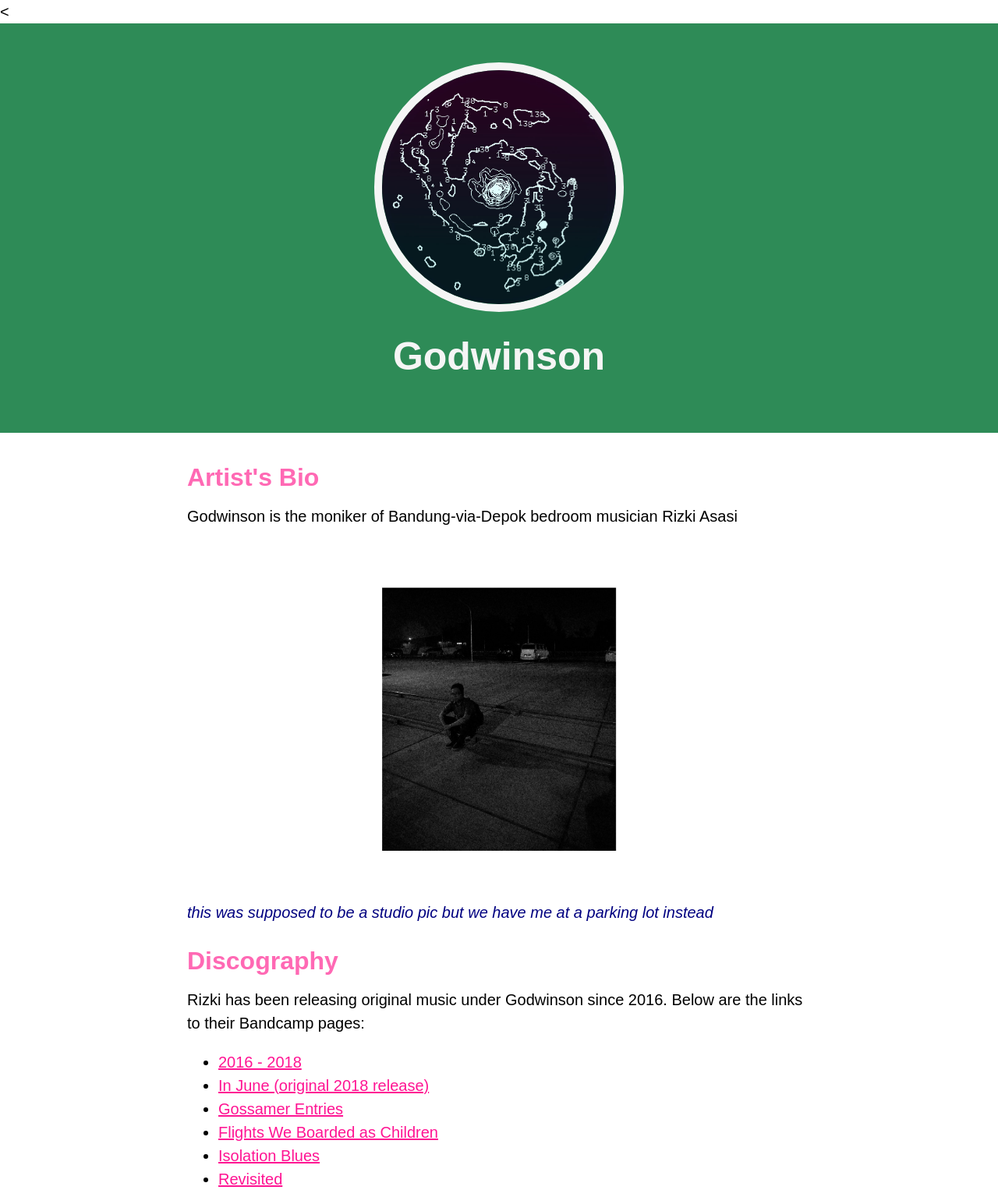
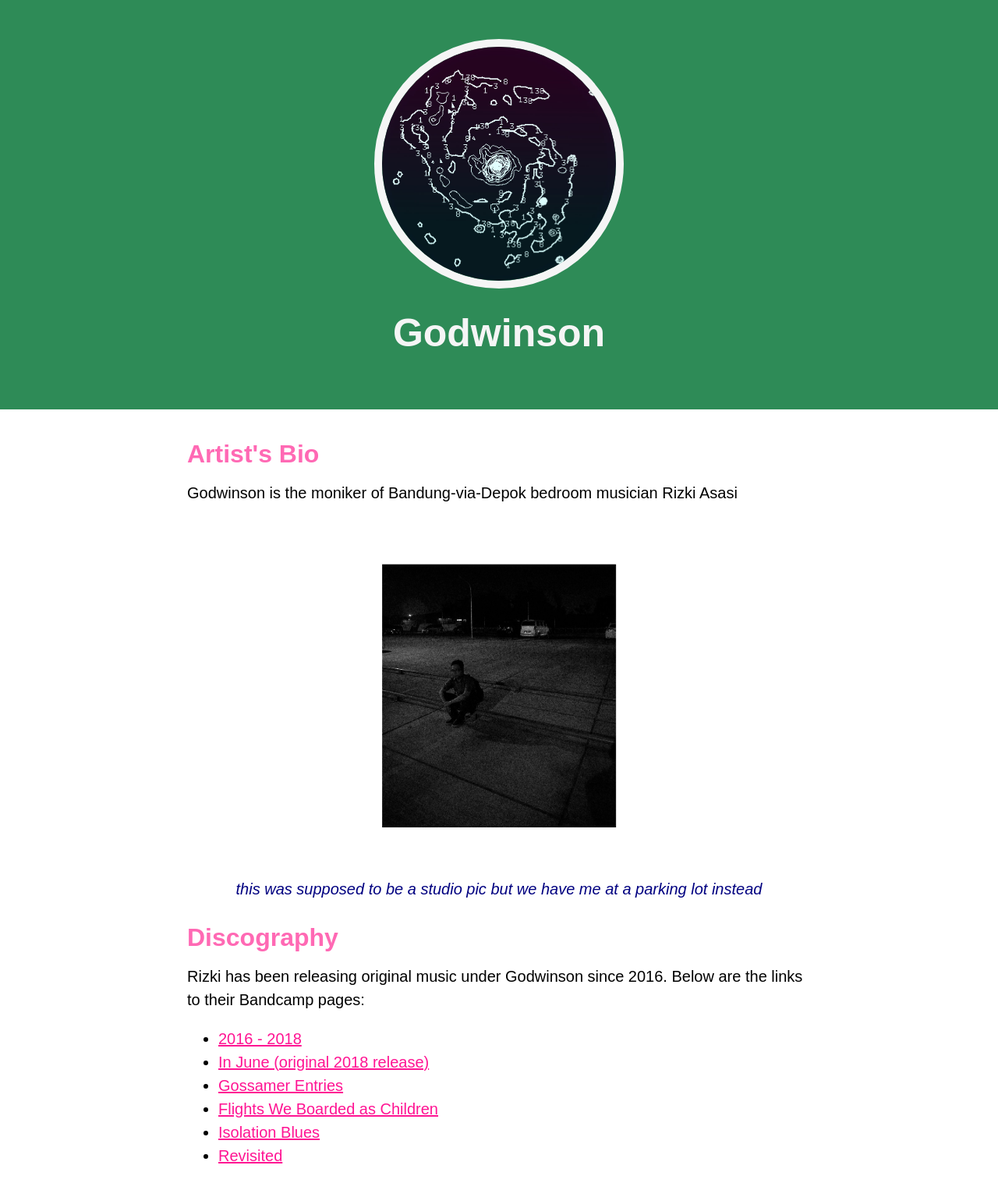
Before and after one commit to asasirizki/html-test-1, a plain HTML site: page index.html in a window 1280 px wide. Shown: the top 1526 px of the page at 78% size. Drawn offline with Linux system fonts and the light colour scheme; a web font is replaced by a local one.

Commit message:
fixed file destinations for header img and stylesheet

```diff
--- a/CSS/godwin.css
+++ b/CSS/godwin.css
@@ -48,11 +48,11 @@ h2{
 	color: hotpink;
 	margin: 32px 0 10px;
 }
-
+/* text color for links */
 a{
 	color: deeppink;
 }
-
+/*for links, change color when cursor hovers over them */
 a:hover{
 	color: white;
 	background-color: hotpink;
@@ -70,6 +70,7 @@ footer p{
 }
 
 p.caption{
+	text-align: center;
 	color: navy;
 	font-style: italic;
 	margin-top: 0;
--- a/index.html
+++ b/index.html
@@ -3,10 +3,10 @@
 <head>
 	<title>Godwinson</title>
 	<!-- Add icon (favicon) for browser -->
-	<<link rel="preconnect" href="https://fonts.googleapis.com">
+	<link rel="preconnect" href="https://fonts.googleapis.com">
 	<link rel="preconnect" href="https://fonts.gstatic.com" crossorigin>
 	<link href="https://fonts.googleapis.com/css2?family=Anek+Tamil:wght@200;300&display=swap" rel="stylesheet">
-	<link rel="stylesheet" type="text/css" href="css/godwin.css">
+	<link rel="stylesheet" type="text/css" href="CSS/godwin.css">
 	<meta charset="utf-8">
 	<meta name="viewport" content="width=device-width, initial-scale=1">
 	<title></title>
@@ -16,7 +16,7 @@
 <!-- header element -->
 
 	<header>
-		<img src="img/godwinn test header img.jpg">
+		<img src="img/header.jpg">
 		<h1>Godwinson</h1>
 	</header>
 
```
Also changed, not shown: img/header.jpg (renamed from img/godwinn test header img.jpg), 1 other file.
